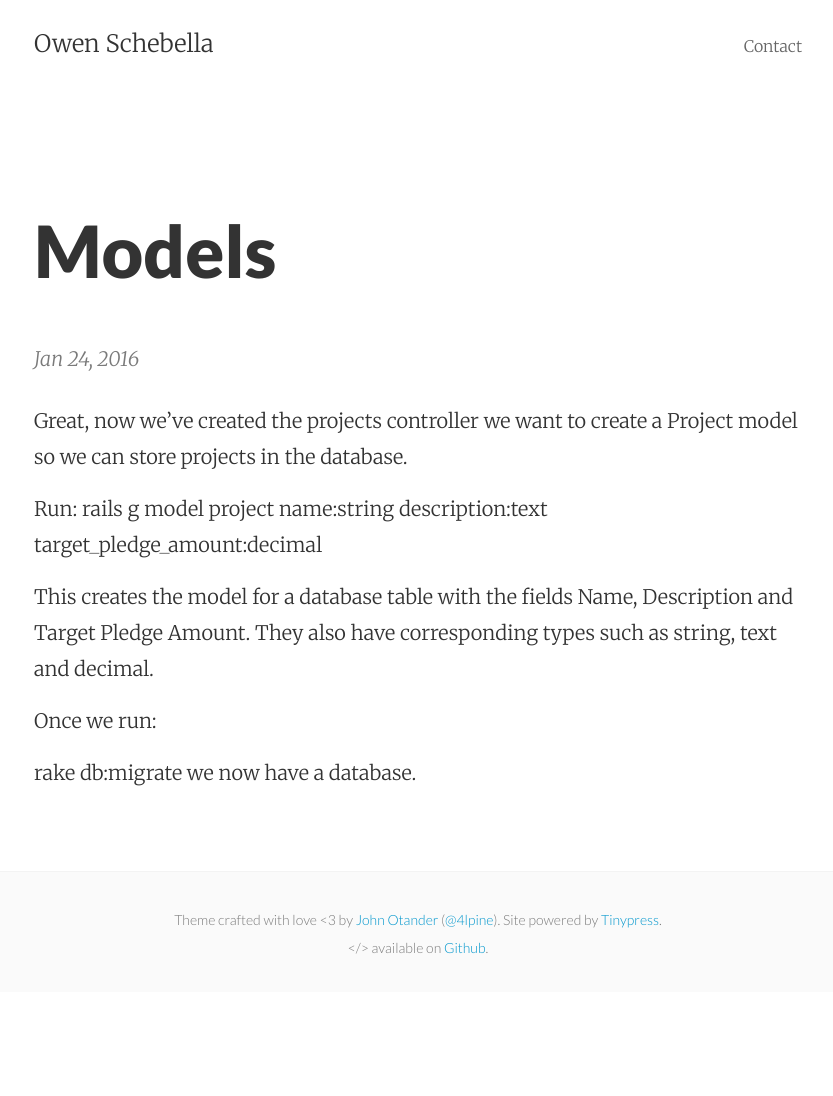
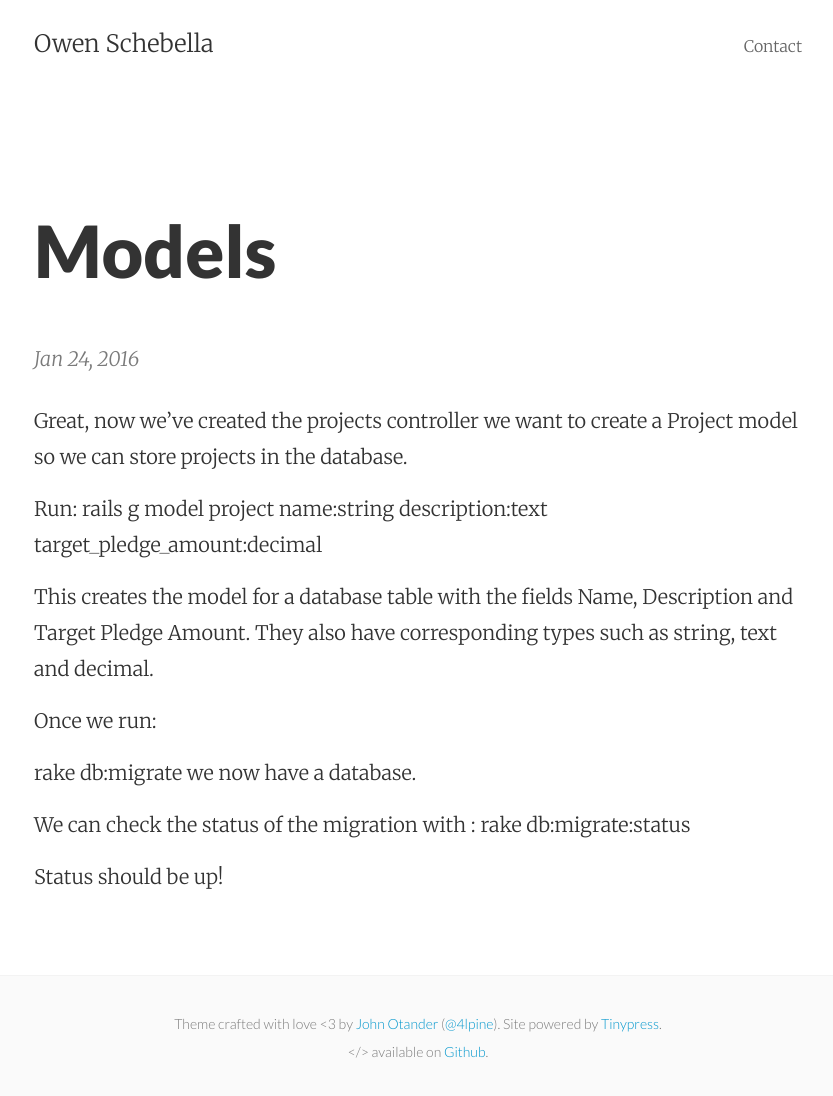
Before and after one commit to oschebell/oschebell.github.io, a Jekyll site: the page built from _posts/2016-01-24-models.markdown, in a window 1280 px wide. Shown: the whole page, without its empty margins (222-1055 px from the left). Built offline with Jekyll 4.4.1, drawn with Linux system fonts in a browser that asks for light colours; before the commit the page ends 992 px from its top, so only the background shows below that.

Commit message:
Post update: Models

```diff
--- a/_posts/2016-01-24-models.markdown
+++ b/_posts/2016-01-24-models.markdown
@@ -6,10 +6,15 @@ layout: post
 Great, now we've created the projects controller we want to create a Project model so we can store projects in the database.
 
 Run:
-rails g model project name:string description:text target_pledge_amount:decimal
+   rails g model project name:string description:text target_pledge_amount:decimal
 
 This creates the model for a database table with the fields Name, Description and Target Pledge Amount. They also have corresponding types such as string, text and decimal.
 
 Once we run:
 
-rake db:migrate we now have a database.
+   rake db:migrate we now have a database.
+
+We can check the status of the migration with :
+   rake db:migrate:status
+
+Status should be up!
```
